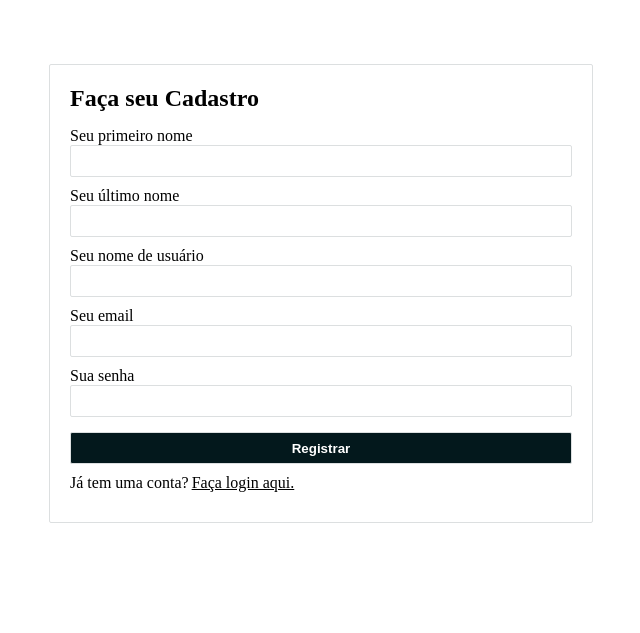
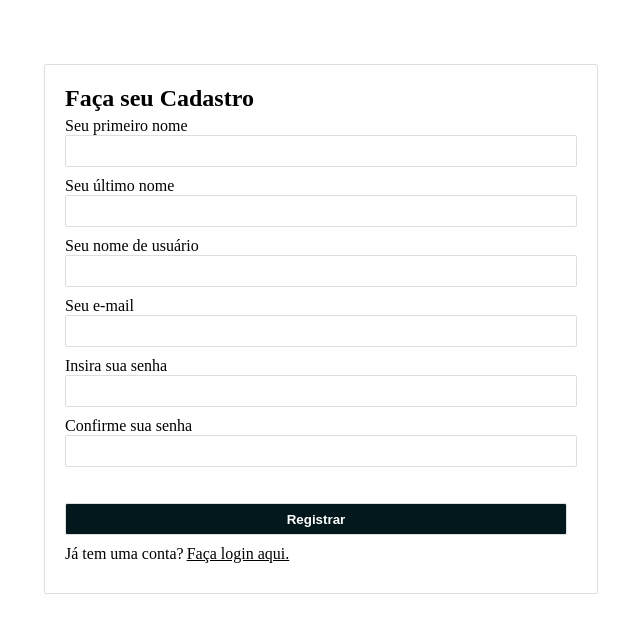
Before and after one commit to romeuborges19/projeto-forum-django, a Django app: page /authors/register/ in a window 1280 px wide. Shown: the part 67-700 px from the top of the page, without its empty margins (319-959 px from the left). Run offline with Django 4.2, Linux system fonts and the light colour scheme.

Commit message:
Adjusting validators in the register form

```diff
--- a/project/authors/forms.py
+++ b/project/authors/forms.py
@@ -1,5 +1,6 @@
 from django import forms
 from django.contrib.auth.models import User
+from django.core.exceptions import ValidationError
 # Meus formulários:
 
 class RegisterForm(forms.ModelForm):
@@ -13,32 +14,106 @@ class RegisterForm(forms.ModelForm):
             'password',
         ]
 
+    error_css_class = 'error'
+
     first_name = forms.CharField(
         widget=forms.TextInput(attrs={
-            'class':'form-container'
-        })
+            'class':'form-container',
+        }),
+        label='Seu primeiro nome'
     )
 
     last_name = forms.CharField(
         widget=forms.TextInput(attrs={
             'class':'form-container'
-        })
+        }),
+        label='Seu último nome'
     )
 
     username = forms.CharField(
         widget=forms.TextInput(attrs={
             'class':'form-container'
-        })
+        }),
+        label='Seu nome de usuário',
+        max_length=20,
     )
 
     email = forms.CharField(
         widget=forms.TextInput(attrs={
             'class':'form-container'
-        })
+        }),
+        label='Seu e-mail'
     )
 
     password = forms.CharField(
         widget=forms.PasswordInput(attrs={
             'class':'form-container'
-        })
+        }),
+        label='Insira sua senha'
     )
+
+    password2 = forms.CharField(
+        widget=forms.PasswordInput(attrs={
+            'class':'form-container',
+        }),
+        label='Confirme sua senha'
+    )
+
+
+    error_messages = {
+        'username':{
+            'required':'Este campo é obrigatório',
+            'already_exists':'Esse nome de usuário já existe',
+            'max_length':'O nome de usuário deve ter menos de 20 caracteres.'
+        },
+        'first_name':{
+            'required':'Este campo é obrigatório',
+        },
+        'last_name':{
+            'required':'Este campo é obrigatório',
+        },
+        'email':{
+            'required':'Este campo é obrigatório',
+        },
+        'password':{
+            'required':'Este campo é obrigatório'
+        }
+    }
+
+    def clean_username(self):
+        username = self.cleaned_data.get('username')
+
+        exists = User.objects.filter(username=username).exists()
+
+        if exists:
+            raise ValidationError(
+                'Nome de usuárío já está em uso'
+            )
+        return username
+
+    def clean(self):
+
+        cleaned_data = super().clean()
+
+        password = cleaned_data.get('password')
+        password2 = cleaned_data.get('password2')
+
+        if password != password2:
+            raise ValidationError(
+                'As senhas devem ser iguais'
+            )
+
+        return cleaned_data
+
+    def clean_email(self):
+        email = self.cleaned_data.get('email', '')
+
+        exists = User.objects.filter(email=email).exists()
+
+        if exists:
+            raise ValidationError(
+                'E-mail já está em uso.',
+                code = 'invalid'
+            )
+
+        return email
--- a/project/authors/templates/authors/pages/register_page.html
+++ b/project/authors/templates/authors/pages/register_page.html
@@ -10,32 +10,30 @@
 				{% csrf_token %}
 				<div class="register-form-box">
 					<div class="form-text-inputs">
-						<div class="register-form-firstname register-form-field">
-							<label class="firstname-label">Seu primeiro nome</label>
-							{{form.first_name}}
-						</div>
-						<div class="register-form-lastname register-form-field">
-							<label class="lastname-label">Seu último nome</label>
-							{{form.last_name}}
-						</div>
-						<div class="register-form-username register-form-field">
-							<label class="username-label">Seu nome de usuário</label>
-							{{form.username}}
-						</div>
-						<div class="register-form-email register-form-field">
-							<label class="email-label">Seu email</label>
-							{{form.email}}
-						</div>
-						<div class="register-form-password register-form-field">
-							<label class="email-label">Sua senha</label>
-							{{form.password}}
-						</div>
+						{% for field in form %}
+							<div class="form-field-container">
+								{{ field.label }}
+								<div class="register-form-field">
+									{{ field }}
+									{{ field.errors }}
+								</div>
+							</div>
+						{% endfor %}
+					</div>
+					<div class="register-form-errors">
+						<p class="errors-list">
+							{% if form.non_field_errors %}
+								{% for error in form.non_field_errors %}
+									{{error}}
+								{% endfor %}
+							{% endif %}
+						</p>
 					</div>
 					<div class="register-form-button-container">
 						<input class="form-input-container" type="submit" value="Registrar">
 					</div>
 					<div class="register-form-redirect">
-						<p>Já tem uma conta? </p><a class="login-link-button" href="">Faça login aqui.</a>
+						<p>Já tem uma conta? </p><a class="login-link-button" href="{% url 'authors:login'%}">Faça login aqui.</a>
 					</div>
 				</div>
 			</form>
--- a/project/authors/urls.py
+++ b/project/authors/urls.py
@@ -1,7 +1,9 @@
 from django.urls import path
 from . import views
 
+app_name='authors'
+
 urlpatterns = [
-    path('register/', views.register),
-    path('login/', views.login),
+    path('register/', views.register, name='register'),
+    path('login/', views.login, name='login'),
 ]
--- a/project/base_static/global/css/styles.css
+++ b/project/base_static/global/css/styles.css
@@ -1,4 +1,4 @@
-																			  *{
+*{
 	margin: 0;
 	padding: 0;
 }
@@ -129,6 +129,7 @@ body{
 .form-container{
 	width: 500px;
 	height: 30px;
+	padding-inline: 5px;
 	border: 1px solid #dcdfe0;
     border-radius: 2px;
 }
@@ -156,7 +157,7 @@ body{
 }
 
 .register-form-field{
-	margin-block: 10px;
+	margin-bottom: 10px;
 	display: flex;
 	flex-direction: column;
 }
@@ -316,3 +317,16 @@ body{
 	font-size: 24px;
 	font-weight: bolder;
 }
+
+.register-form-errors{
+	margin-bottom:21px;
+}
+
+.errors-list{
+	color: #E31837;
+}
+
+.errorlist{
+	list-style-type: none;
+	color: #E31837;
+}
--- a/project/base_templates/global/base.html
+++ b/project/base_templates/global/base.html
@@ -12,6 +12,6 @@
 		<a class="title-button" href="/">Fórum</a>
 	</div>
 	<div class="home-header-login-button">
-		<a class="button header-login-button" href="authors/register/">Registrar</a>
+		<a class="button header-login-button" href="{% url 'authors:register'%}">Registrar</a>
 	</div>
 </header>
```
Also changed, not shown: project/db.sqlite3.
